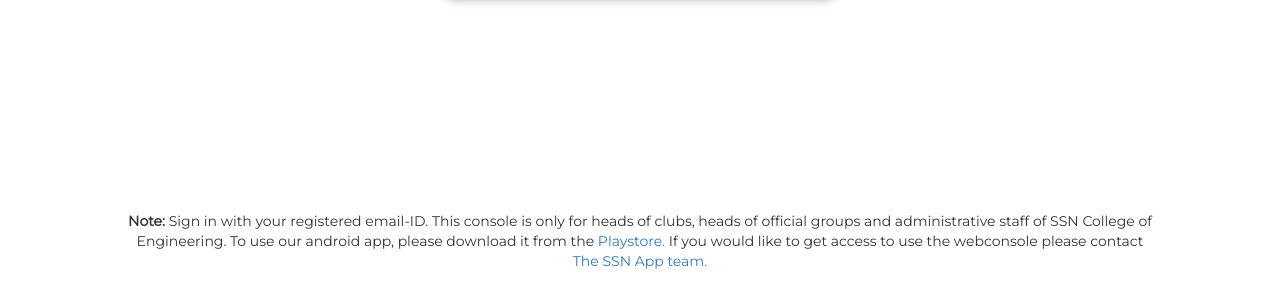
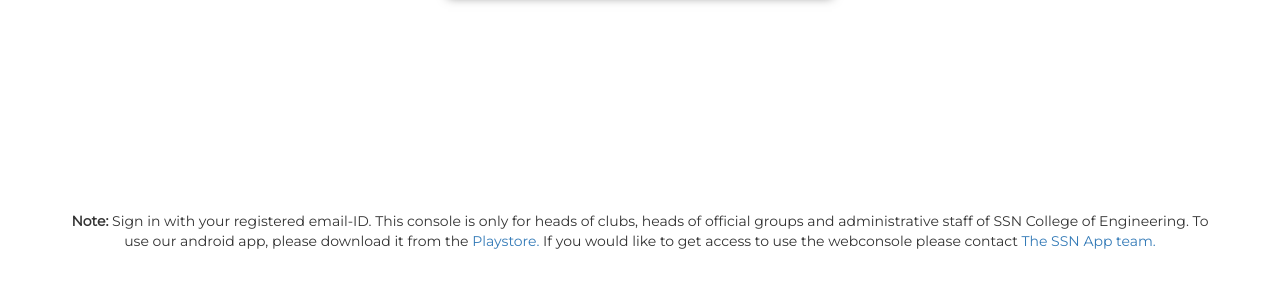
Before and after one commit to karnikram/the-ssn-app, a plain HTML site: page theSSNAppWebConsole/public/index.html in a window 1280 px wide. Shown: the part 509-800 px from the top of the page. Drawn offline with nearby package versions, Linux system fonts and the light colour scheme.

Commit message:
Version 0 Complete

```diff
--- a/theSSNAppWebConsole/public/css/consoleStyles.css
+++ b/theSSNAppWebConsole/public/css/consoleStyles.css
@@ -176,9 +176,9 @@ a
 {
     position: absolute;
     top: 90%;
-    left: 10%;
+    left: 5%;
     font-size: 14px;
-    width: 80%;
+    width: 90%;
 }
 
 .btn-default
```
Also changed, not shown: theSSNAppWebConsole/public/theSsnAppTeam.html (+1 -1 lines).
